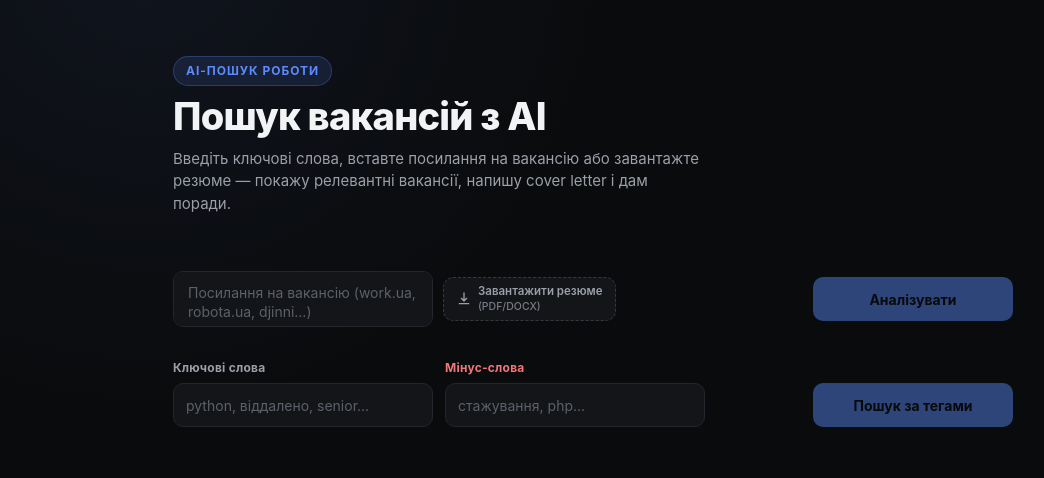
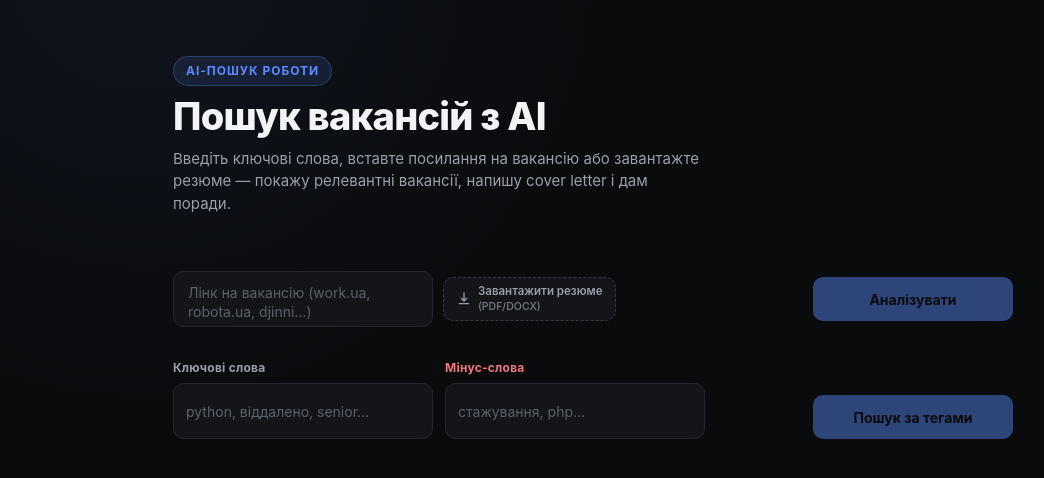
Before and after one commit to beskorsa/ua_jobs_web_copy, a Next.js app: page / in a window 1280 px wide. Shown: the top 478 px of the page, without its empty margins (47-1091 px from the left). Built offline with nearby package versions, Linux system fonts and the light colour scheme.

Commit message:
style: убрать скролл в поле ссылки, 'Лінк' вместо 'Посилання', одинаковая высота всех полей

```diff
--- a/src/app/globals.css
+++ b/src/app/globals.css
@@ -121,6 +121,7 @@ a {
   width: var(--field-width);
   height: 56px;
   resize: none;
+  overflow-y: hidden;
   line-height: 1.35;
 }
 
@@ -650,7 +651,9 @@ button:disabled {
   border: 1px solid var(--border);
   border-radius: var(--radius-sm);
   padding: 8px 10px;
-  min-height: 44px;
+  /* Та сама висота, що й у поля посилання (search-form__input: 56px) —
+     щоб усі три поля вводу були однакового розміру й на одному рівні. */
+  min-height: 56px;
   transition: border-color 160ms var(--ease-out), box-shadow 160ms var(--ease-out);
 }
 
--- a/src/app/page.tsx
+++ b/src/app/page.tsx
@@ -260,7 +260,7 @@ export default function Home() {
           <textarea
             className="search-form__input"
             rows={2}
-            placeholder="Посилання на вакансію (work.ua, robota.ua, djinni…)"
+            placeholder="Лінк на вакансію (work.ua, robota.ua, djinni…)"
             value={query}
             onChange={(e) => setQuery(e.target.value)}
             onKeyDown={(e: KeyboardEvent<HTMLTextAreaElement>) => {
```
